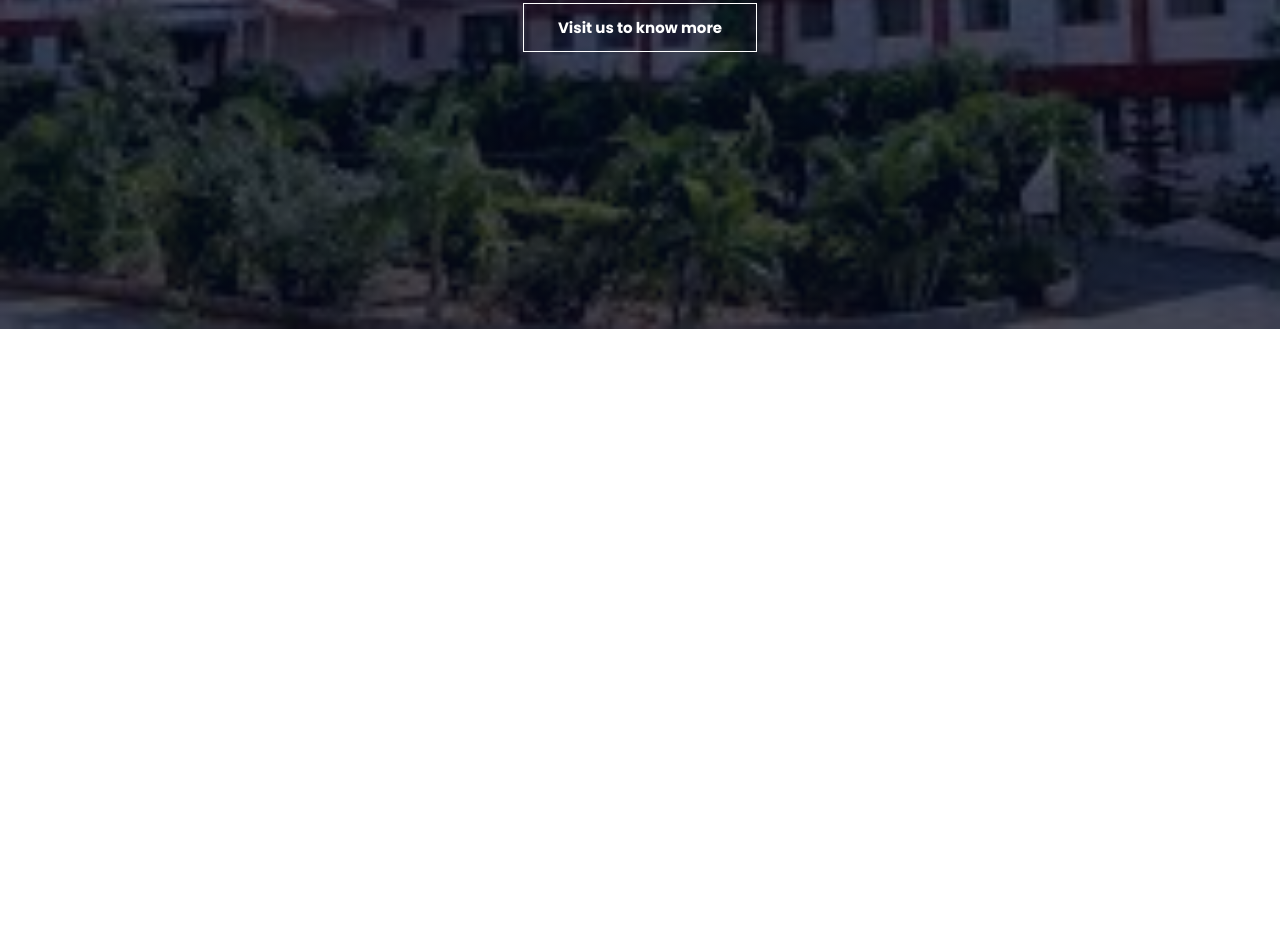
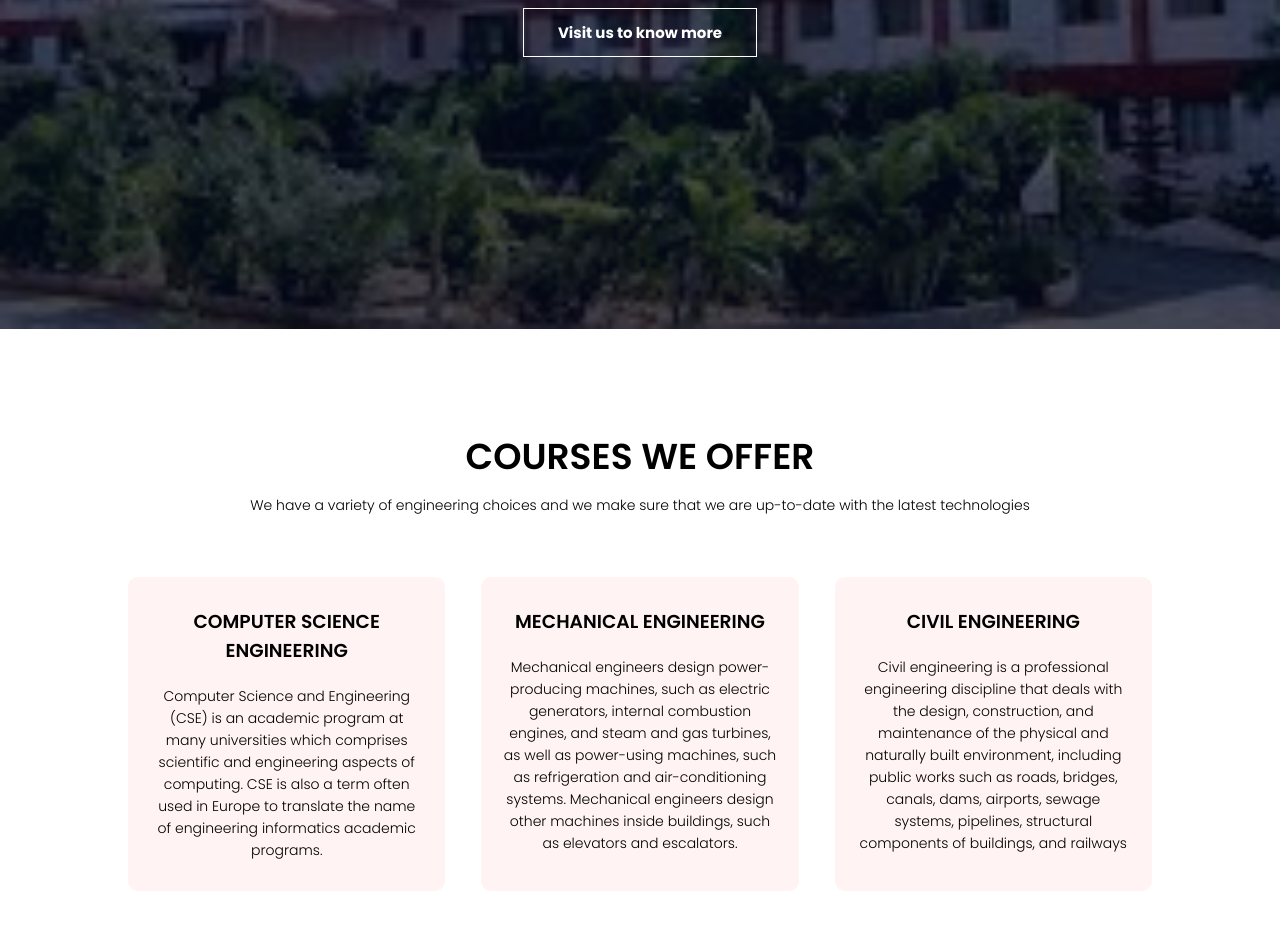
Before and after one commit to amal-benny/CKEC-WEBSITE, a plain HTML site: page index.html in a window 1280 px wide. Shown: the part 471-1413 px from the top of the page. Before the commit the page ends 800 px from the top, so only its background shows below. Drawn offline with Linux system fonts and the light colour scheme.

Commit message:
The course section was completed only three courses are added in this section we can add more sections if necessary and a small hovering effect is also given

```diff
--- a/index.html
+++ b/index.html
@@ -41,6 +41,29 @@
 
 <!-- COURSE -->
 
+<section class="course">
+    <h1>COURSES WE OFFER</h1>
+    <p>We have a variety of engineering choices and we make sure that we are up-to-date with the latest technologies</p>
+    <div class="row">
+        <div class="course-col">
+            <h3>COMPUTER SCIENCE ENGINEERING</h3>
+            <p>Computer Science and Engineering (CSE) is an academic program at many universities which comprises scientific and engineering aspects of computing.
+                CSE is also a term often used in Europe to translate the name of engineering informatics academic programs.</p>
+        </div>
+        <div class="course-col">
+            <h3>MECHANICAL ENGINEERING</h3>
+            <p>Mechanical engineers design power-producing machines, such as electric generators, internal combustion engines, and steam and gas turbines, as well as power-using machines, such as refrigeration and air-conditioning systems.
+                 Mechanical engineers design other machines inside buildings, such as elevators and escalators.</p>
+        </div>
+        <div class="course-col">
+            <h3>CIVIL ENGINEERING</h3>
+            <p>Civil engineering is a professional engineering discipline that deals with the design, construction,
+                 and maintenance of the physical and naturally built environment, including public works such as roads, bridges, canals, dams, airports, sewage systems, pipelines, structural components of buildings, and railways</p>
+        </div>
+
+    </div>
+</section>
+
 <!-- JAVASCRIPT FOR MENU AND CLOSE -->
 <script>
     var navLinks=document.getElementById("nav");
--- a/style.css
+++ b/style.css
@@ -118,3 +118,50 @@ nav .fa{
     }
 
 }
+
+/* course */
+
+.course{
+    width: 80%;
+    margin: auto;
+    text-align: center;
+    padding-top: 100px;
+}
+h1{
+    font-size: 36px;
+    font-weight: 600;
+}
+p{
+    color: #000000;
+    font-size: 14px;
+    font-weight: 300;
+    line-height: 22px;
+    padding: 10px;
+}
+.row{
+    margin-top: 5%;
+    display: flex;
+    justify-content: space-between;
+}
+.course-col{
+    flex-basis: 31%;
+    background: #fff3f3;
+    border-radius: 10px;
+    margin-bottom: 5%;
+    padding: 20px 12px;
+    box-sizing: border-box;
+    transition: 0.5s;
+}
+h3{
+    text-align: center;
+    font-weight: 600;
+    margin: 10px 0;
+}
+.course-col:hover{
+    box-shadow: 0 0 20px 0px rgba(0,0,0,0.2) ;
+}
+@media(max-width:700px){
+    .row{
+        flex-direction: column;
+    }
+}
```
